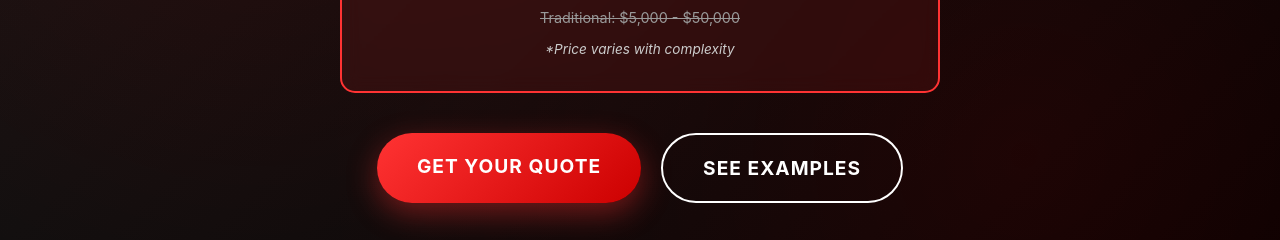
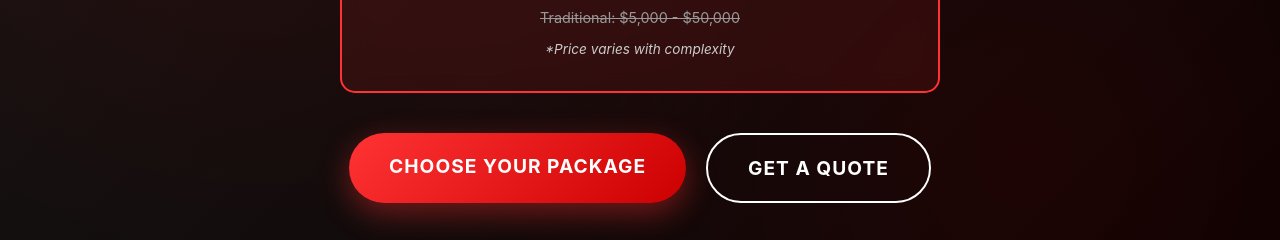
Before and after one commit to contact703/titanio-music-videos, a website: page index.html in a window 1280 px wide. Shown: the part 800-1040 px from the top of the page. Drawn offline with Linux system fonts and the light colour scheme.

Commit message:
Update index.html

```diff
--- a/index.html
+++ b/index.html
@@ -447,8 +447,8 @@
             </div>
 
             <div class="cta-buttons">
-                <a href="#contact" class="btn btn-primary">Get Your Quote</a>
-                <a href="#examples" class="btn btn-secondary">See Examples</a>
+                <a href="https://buy.stripe.com/6oUdR23cHc0Bb3S4chfAc00" class="btn btn-primary" target="_blank" rel="noopener noreferrer">Choose Your Package</a>
+                <a href="#contact" class="btn btn-secondary">Get a Quote</a>
             </div>
 
             <div class="social-links">
```
